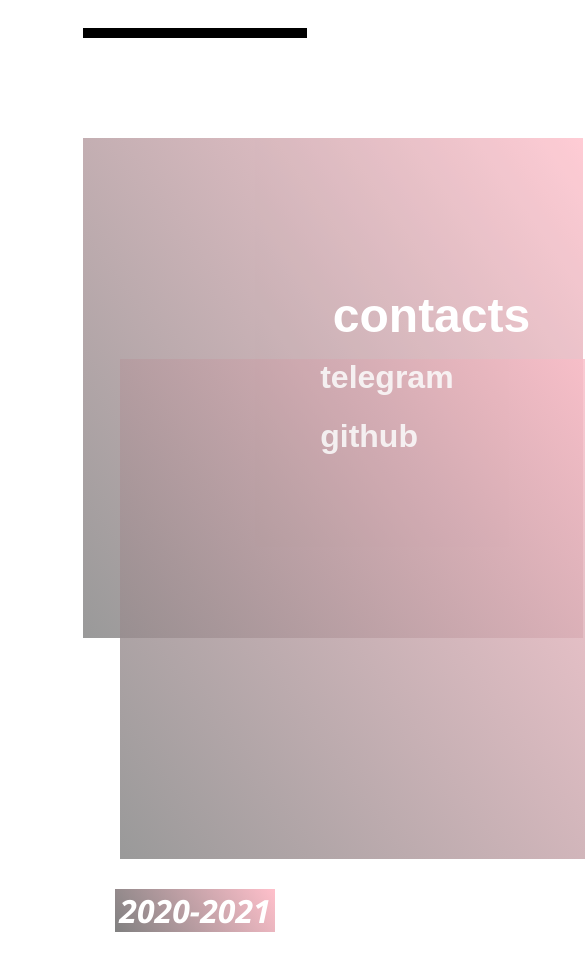
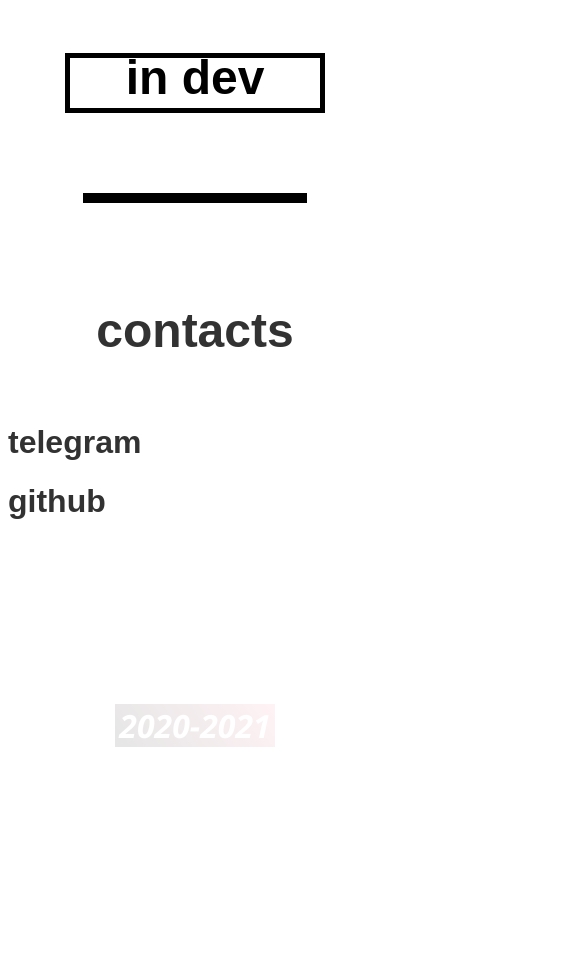
Before and after one commit to loadycode/loadycode, a plain HTML site: page index.html in a window 390 px wide. Shown: the part 1740-2694 px from the top of the page, 585 px wide, since content can reach past the window. After the commit the page ends 2564 px from the top, so only its background shows below. Drawn offline with Linux system fonts and the light colour scheme.

Commit message:
dima pidr update

```diff
--- a/index.html
+++ b/index.html
@@ -13,7 +13,7 @@
 <body>
 	<header>
 		<h1 id='logo'>loadycode</h1>
-		<h1 id='underlogo'>all ingenious <span id='underlogo-accent'>is simple</span></h1>
+		<h1 id='underlogo'>all ingenious<br><span id='underlogo-accent'>is simple</span></h1>
 	</header>
 
 	<h1 class='article'>code as an art<br><span class='gr-bg'>that's coddy</span></h1>
@@ -23,6 +23,7 @@
 	<div class='coddy-window-bg' id='coddy-window-bg1'>
 		<div class='coddy-window' id='coddy-window0'></div>
 	</div>
+	<div class='tab0'></div>
 	<h2 class='description' id='shorter'><span class='gr-bg'>comfortable</span>,<br>minimalistic <span class='gr-bg'>ui</span>,<br>plugins <span class='gr-bg'>system</span>, open <span class='gr-bg'>source</span><br>and more</h2>
 	<a href='https://github.com/loadycode/coddy'><h2 class='link'>github</h2></a>
 	<a href='https://github.com/loadycode/coddy/releases'><h2 class='link'>releases</h2></a>
@@ -30,7 +31,7 @@
 	<div class='divider'></div>
 
 	<h1 class='article'>endless posibilities<br>the only limit is<br>your imagination.<br><span class='gr-bg'>it's canvystudio</span></h1>
-	<h2 class='description'>make on python, c++ and java,<br>work like <span class='gr-bg'>you want</span><br>and where <span class='gr-bg'>you want</span></h2>
+	<h2 class='description'>make on python, c++ and java,<br>work like<br><span class='gr-bg'>you want</span><br>and where<br><span class='gr-bg'>you want</span></h2>
 	<h2 class='link'>in dev</h2>
 
 	<div class='divider'></div>
@@ -43,7 +44,6 @@
 		<h1><a class='contacts' href='https://github.com/loadycode'>github</a></h1>
 	</div>
 
-
 	<footer>
 		<h1 id='footer-since'>2020-2021</h1>
 	</footer>
--- a/style.css
+++ b/style.css
@@ -181,7 +181,36 @@ h1,h2,h3,h4,p,a,#logo,.arrow {
 	}
 	.coddy-window-bg {
 		display: none;
-}.article {
+	}
+	#contacts-article {
+		padding: 0%;
+	}
+	#bg01 {
+		background: white;
+		margin-left: 0%;
+		width: 100%;
+		height: 400px;
+	}
+	#bg02 {
+		justify-content: center;
+		background: white;
+		margin-left: 0%;
+		width: 100%;
+		height: 400px;
+	}
+	.contacts {
+		color: black;
+		margin-left: auto;
+		margin-right: auto;
+		text-align: center;
+	}
+	#contacts-article {
+		color: black;
+		padding: 0;
+		margin-left: 0;
+		text-align: center;
+	}
+	.article {
 		font-size: 260%;
 		line-height: 70px;
 	}
@@ -192,4 +221,10 @@ h1,h2,h3,h4,p,a,#logo,.arrow {
 	#shorter {
 		margin-top: -50px;
 	}
+	.tab0 {
+		margin-bottom: 50px;
 	}
+	#footer-since {
+		margin-top: -120px;
+	}
+}
```
Lines whose indentation alone changed are shown as unchanged.
